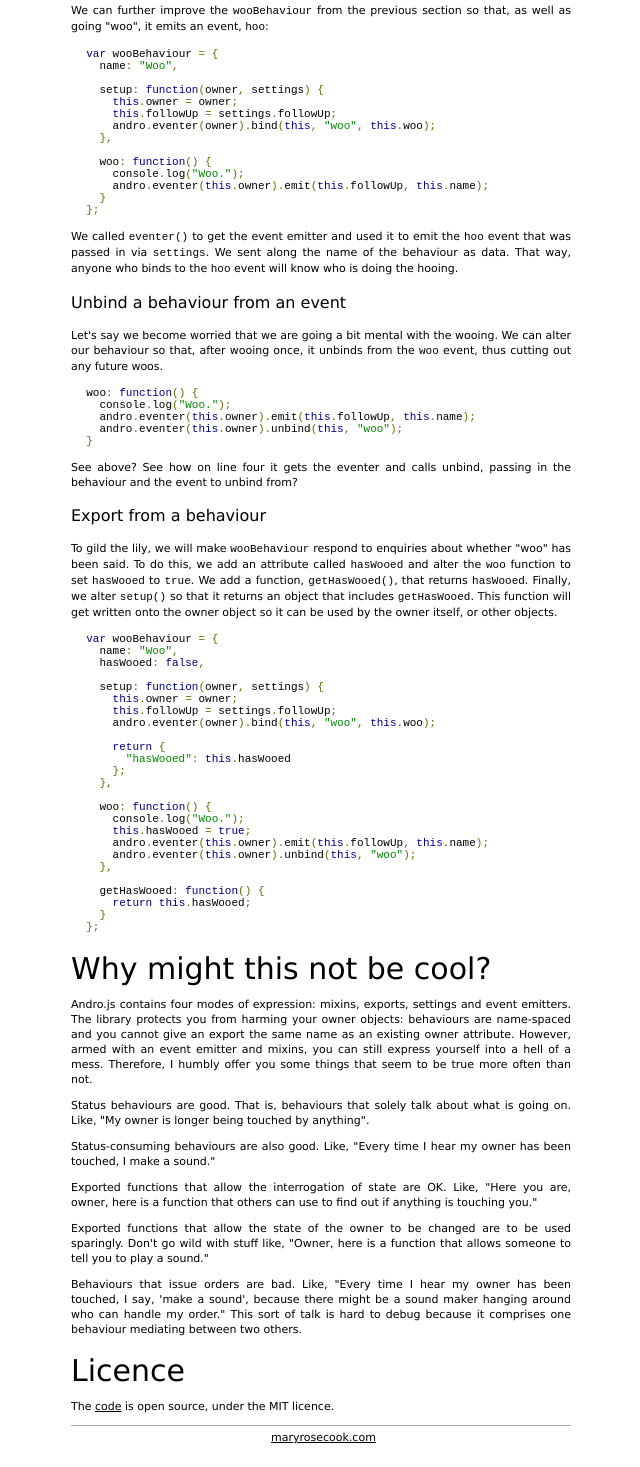
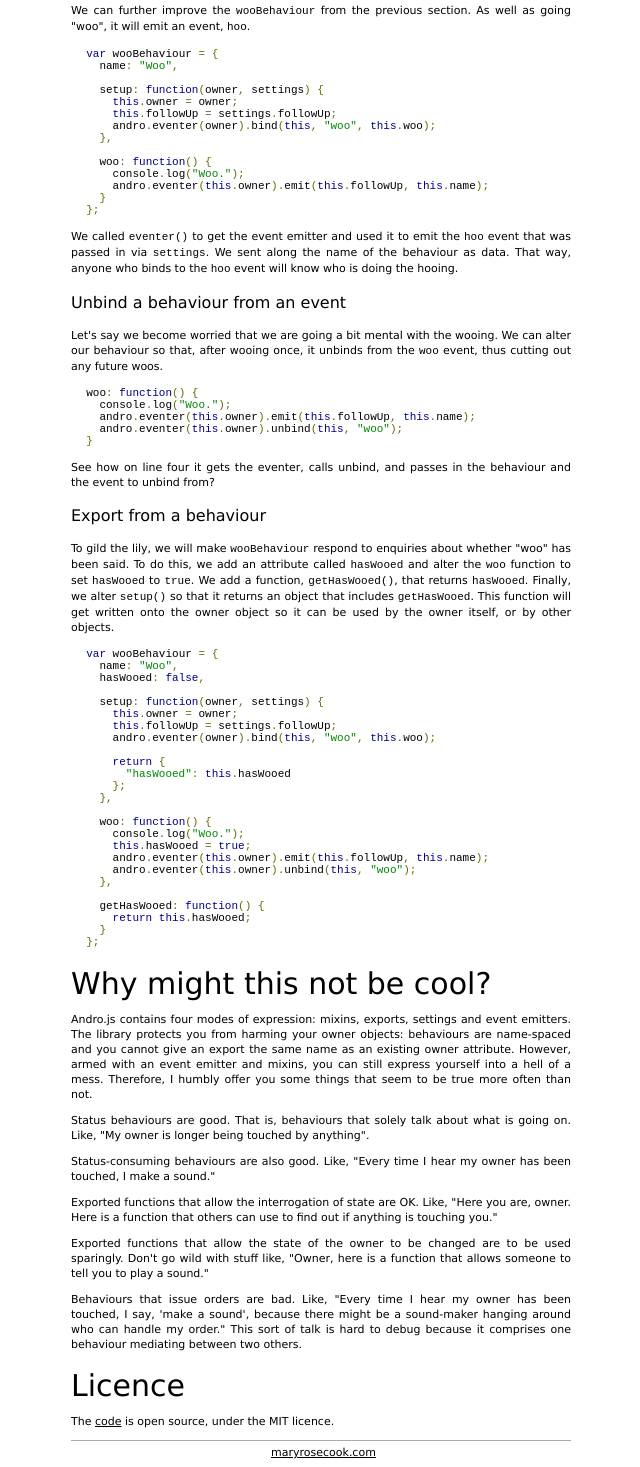
Before and after one commit to maryrosecook/androjs, a website: page index.html in a window 1280 px wide. Shown: the part 2343-3810 px from the top of the page, without its empty margins (319-959 px from the left). Drawn offline with Linux system fonts and the light colour scheme; files whose address does not match are found by name.

Commit message:
More prose improvements, courtesy of my Dad.

```diff
--- a/index.html
+++ b/index.html
@@ -192,7 +192,7 @@
     <h3>Emit events from a behaviour</h3>
 
     <p>
-      We can further improve the <code>wooBehaviour</code> from the previous section so that, as well as going "woo", it emits an event, <code>hoo</code>:
+      We can further improve the <code>wooBehaviour</code> from the previous section.  As well as going "woo", it will emit an event, <code>hoo</code>.
     </p>
 
 <pre class="prettyprint">
@@ -231,13 +231,13 @@
 </pre>
 
     <p>
-      See above? See how on line four it gets the eventer and calls unbind, passing in the behaviour and the event to unbind from?
+      See how on line four it gets the eventer, calls unbind, and passes in the behaviour and the event to unbind from?
     </p>
 
     <h3>Export from a behaviour</h3>
 
     <p>
-      To gild the lily, we will make <code>wooBehaviour</code> respond to enquiries about whether "woo" has been said.  To do this, we add an attribute called <code>hasWooed</code> and alter the <code>woo</code> function to set <code>hasWooed</code> to <code>true</code>.  We add a function, <code>getHasWooed()</code>, that returns <code>hasWooed</code>.  Finally, we alter <code>setup()</code> so that it returns an object that includes <code>getHasWooed</code>.  This function will get written onto the owner object so it can be used by the owner itself, or other objects.
+      To gild the lily, we will make <code>wooBehaviour</code> respond to enquiries about whether "woo" has been said.  To do this, we add an attribute called <code>hasWooed</code> and alter the <code>woo</code> function to set <code>hasWooed</code> to <code>true</code>.  We add a function, <code>getHasWooed()</code>, that returns <code>hasWooed</code>.  Finally, we alter <code>setup()</code> so that it returns an object that includes <code>getHasWooed</code>.  This function will get written onto the owner object so it can be used by the owner itself, or by other objects.
     </p>
 
 <pre class="prettyprint">
@@ -280,13 +280,13 @@
       Status-consuming behaviours are also good.  Like, "Every time I hear my owner has been touched, I make a sound."
     </p>
     <p>
-      Exported functions that allow the interrogation of state are OK.  Like, "Here you are, owner, here is a function that others can use to find out if anything is touching you."
+      Exported functions that allow the interrogation of state are OK.  Like, "Here you are, owner.  Here is a function that others can use to find out if anything is touching you."
     </p>
     <p>
       Exported functions that allow the state of the owner to be changed are to be used sparingly.  Don't go wild with stuff like, "Owner, here is a function that allows someone to tell you to play a sound."
     </p>
     <p>
-      Behaviours that issue orders are bad.  Like, "Every time I hear my owner has been touched, I say, 'make a sound', because there might be a sound maker hanging around who can handle my order."  This sort of talk is hard to debug because it comprises one behaviour mediating between two others.
+      Behaviours that issue orders are bad.  Like, "Every time I hear my owner has been touched, I say, 'make a sound', because there might be a sound-maker hanging around who can handle my order."  This sort of talk is hard to debug because it comprises one behaviour mediating between two others.
     </p>
 
     <h2>Licence</h2>
```
